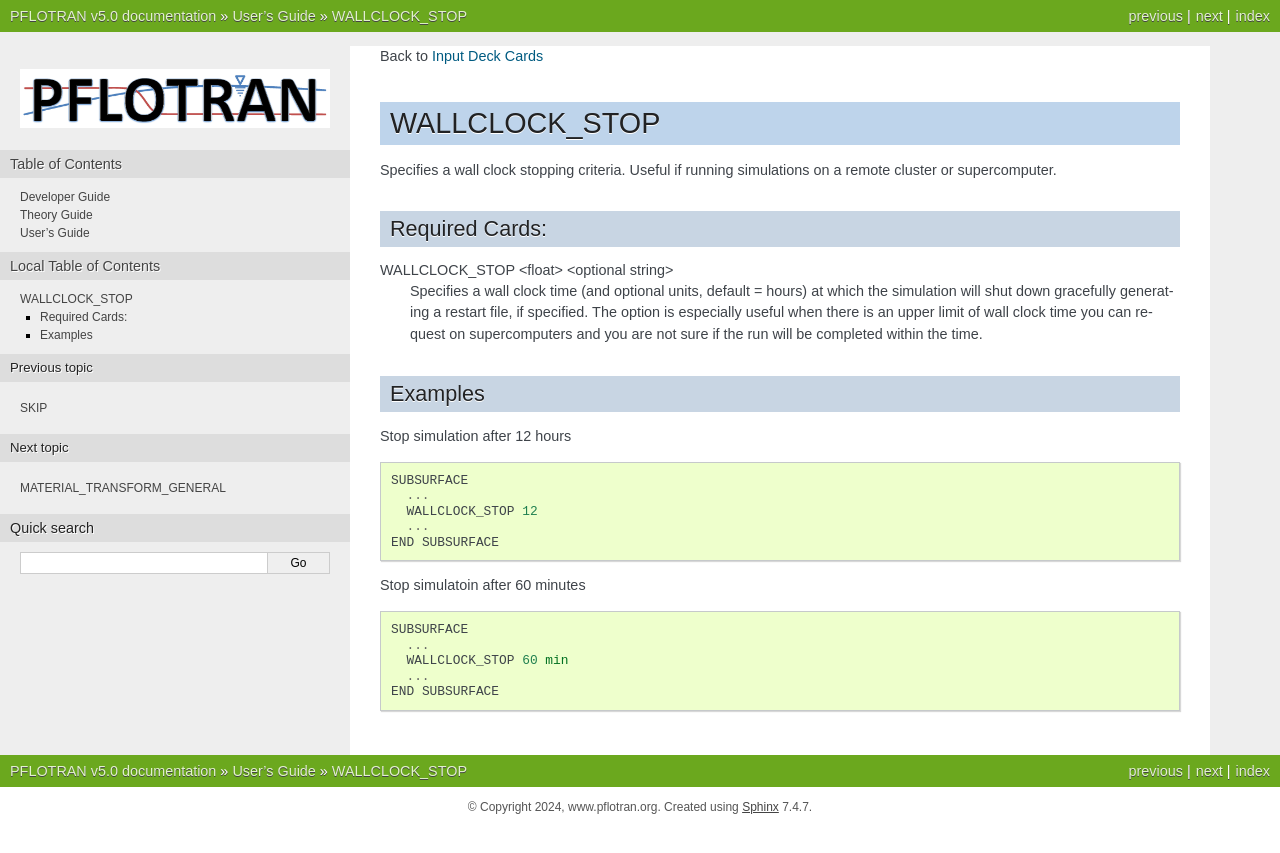
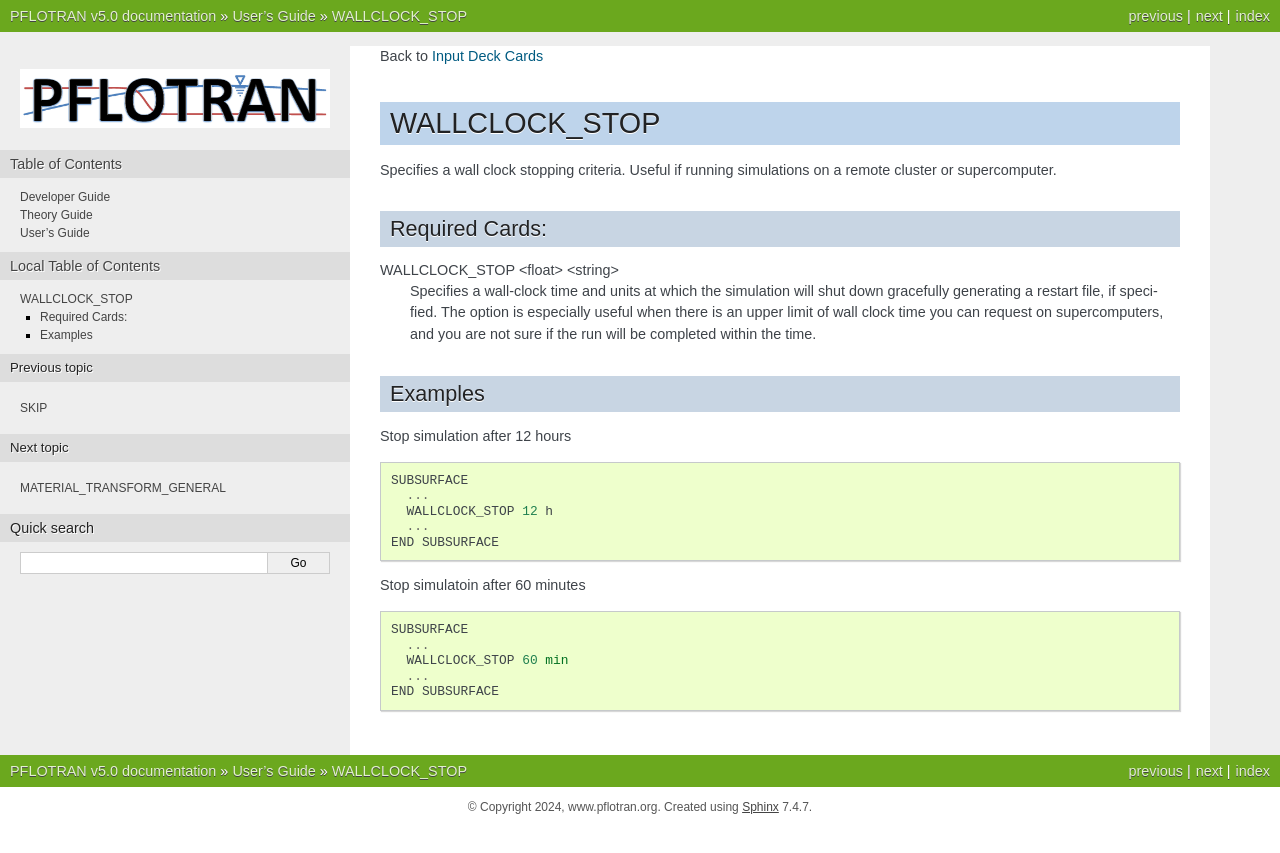
Before and after one commit to Miracloon/pflotran-documentation, a Sphinx documentation site: the page built from source/user_guide/cards/utility_cards/wallclock_stop_card.rst, in a window 1280 px wide. Shown: the top 853 px of the page. Built offline with Sphinx 7.4.7, drawn with Linux system fonts in a browser that asks for light colours.

Commit message:
updated wall clock stop to not default to hours

```diff
--- a/source/user_guide/cards/utility_cards/wallclock_stop_card.rst
+++ b/source/user_guide/cards/utility_cards/wallclock_stop_card.rst
@@ -9,11 +9,11 @@ remote cluster or supercomputer.
 
 Required Cards:
 ---------------
-WALLCLOCK_STOP <float> <optional string>
- Specifies a wall clock time (and optional units, default = hours) at which the
- simulation will shut down gracefully generating a restart file, if specified.
- The option is especially useful when there is an upper limit of wall clock time
- you can request on supercomputers and you are not sure if the run will be
+WALLCLOCK_STOP <float> <string>
+ Specifies a wall-clock time and units at which the simulation will
+ shut down gracefully generating a restart file, if specified.  The option
+ is especially useful when there is an upper limit of wall clock time
+ you can request on supercomputers, and you are not sure if the run will be
  completed within the time.
 
 Examples
@@ -23,7 +23,7 @@ Stop simulation after 12 hours
 
   SUBSURFACE
     ...
-    WALLCLOCK_STOP 12
+    WALLCLOCK_STOP 12 h
     ...
   END SUBSURFACE
 
```
